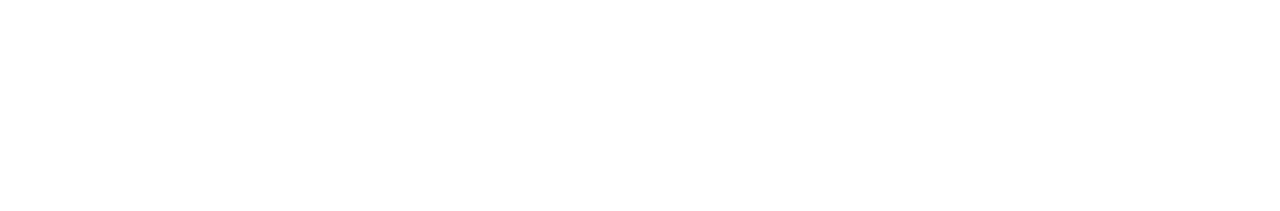
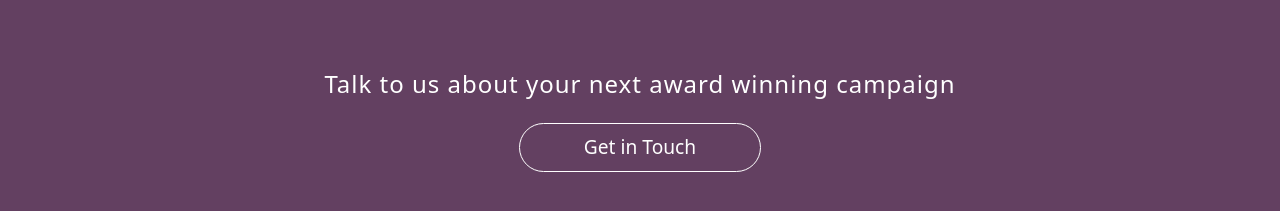
Before and after one commit to Liam-gosnell/WolfgangTest, a React (Create React App) app: page / in a window 1280 px wide. Shown: the part 1074-1285 px from the top of the page. Before the commit the page ends 1045 px from the top, so only its background shows below. Built offline with nearby package versions, Linux system fonts and the light colour scheme.

Commit message:
Added footer element, styles added

```diff
--- a/src/App.js
+++ b/src/App.js
@@ -2,6 +2,7 @@
 import Header from './Header';
 import Content from './Content';
 import Awards from './Awards';
+import Footer from './Footer';
 
 function App() {
   return (
@@ -11,6 +12,7 @@
       </header>
         <Content />
         <Awards />
+        <Footer />
     </div>
   );
 }
--- /dev/null
+++ b/src/Footer.css
@@ -0,0 +1,39 @@
+.footer {
+    display: flex;
+    justify-content: center;
+    align-items: center;
+    height: 300px;
+    background-color: #634061;
+}
+
+.footer-content {
+  color: white;
+}
+
+.footer-content > h4 {
+    color: white;
+    font-size: 1.5rem;
+    letter-spacing: 1px;
+    margin-bottom: 1.5rem;
+}
+
+.btn-contact {
+    display: flex;
+    align-items: center;
+    justify-content: center;
+}
+
+a:hover {
+    background-color: white;
+    color: #634061 !important;
+}
+
+.btn-contact > a {
+    color: white;
+    border: 1px solid white;
+    padding: 9px 64px;
+    border-radius: 32px;
+    font-size: 1.2rem;
+    transition: all 200ms ease-out;
+    text-decoration: none;
+}
--- /dev/null
+++ b/src/Footer.js
@@ -0,0 +1,17 @@
+import React from 'react';
+import './Footer.css';
+
+function Footer() {
+    return (
+        <div className="footer">
+            <div className="footer-content">
+                <h4>Talk to us about your next award winning campaign</h4>
+                <div className="btn-contact">
+                    <a href="£">Get in Touch</a>
+                </div>
+            </div>
+        </div>
+    )
+}
+
+export default Footer
```
